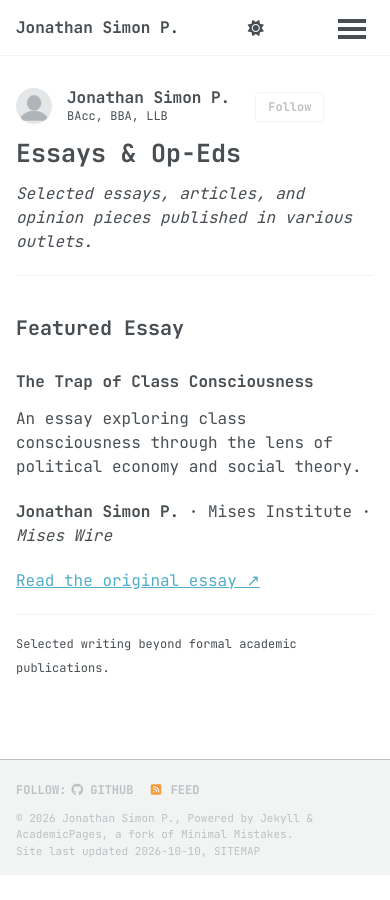
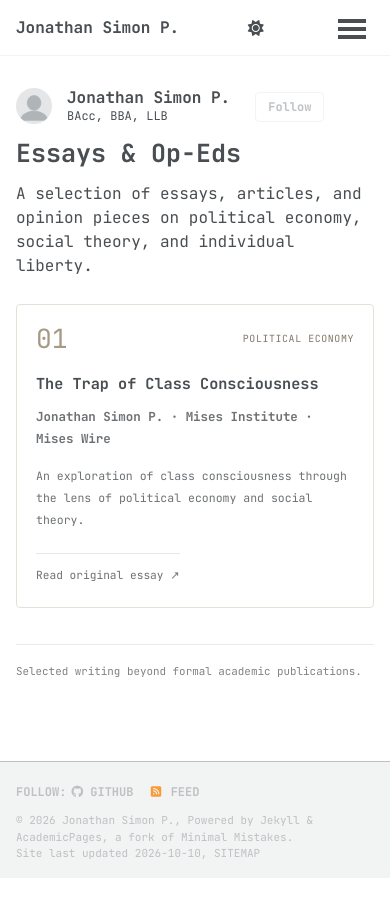
Before and after one commit to its-jon/its-jon.github.io, a Jekyll site: the page built from _pages/Essays & Op-Eds.md, in a window 390 px wide. Built offline with Jekyll 4.4.1, drawn with Linux system fonts in a browser that asks for light colours; a style sheet for code colours, icons or effects is not loaded; some of the changed lines change nothing that is shown.

Commit message:
Update Essays & Op-Eds.md

```diff
--- a/_pages/Essays & Op-Eds.md
+++ b/_pages/Essays & Op-Eds.md
@@ -5,20 +5,54 @@
 author_profile: true
 ---
 
-*Selected essays, articles, and opinion pieces published in various outlets.*
+A selection of essays, articles, and opinion pieces on political economy, social theory, and individual liberty.
 
----
+<style> .essay-grid { display: grid; grid-template-columns: repeat(2, minmax(0, 1fr)); gap: 22px; margin: 36px 0; }
 
-## Featured Essay
+.essay { min-width: 0; padding: 24px 22px 20px; border: 1px solid #e5e1d9; border-radius: 4px; background: transparent; transition: border-color 0.2s ease; font-family: "JetBrains Mono", monospace; }
 
-### The Trap of Class Consciousness
+.essay:hover { border-color: #aaa18f; }
 
-An essay exploring class consciousness through the lens of political economy and social theory.
+.essay-top { display: flex; align-items: center; justify-content: space-between; gap: 12px; margin-bottom: 24px; }
 
-**Jonathan Simon P.** · Mises Institute · *Mises Wire*
+.essay-number { font-family: "JetBrains Mono", monospace; font-size: 1.65rem; font-weight: 400; line-height: 1; color: #a69a84; }
 
-[Read the original essay ↗](https://mises.org/mises-wire/trap-class-consciousness)
+.essay .category { margin: 0; font-size: 0.62rem; letter-spacing: 0.06em; line-height: 1.6; text-transform: uppercase; text-align: right; color: #817766; }
 
----
+.essay h3 { margin: 0 0 10px; font-family: "JetBrains Mono", monospace; font-size: 1rem; line-height: 1.7; font-weight: 600; color: inherit; }
 
-<small>Selected writing beyond formal academic publications.</small>
+.essay .publication { margin: 0 0 16px; font-family: "JetBrains Mono", monospace; font-size: 0.78rem; line-height: 1.7; font-weight: 600; color: inherit; opacity: 0.8; }
+
+.essay .description { margin: 0; font-family: "JetBrains Mono", monospace; font-size: 0.75rem; line-height: 1.9; color: inherit; opacity: 0.8; }
+
+.essay .essay-link { display: inline-block; margin-top: 22px; padding-top: 12px; border-top: 1px solid #e5e1d9; font-family: "JetBrains Mono", monospace; font-size: 0.7rem; line-height: 1.7; text-decoration: none; color: inherit; opacity: 0.8; }
+
+.essay .essay-link:hover { opacity: 1; text-decoration: underline; }
+
+.essays-note { margin-top: 30px; padding-top: 16px; border-top: 1px solid #e5e1d9; font-family: "JetBrains Mono", monospace; font-size: 0.68rem; line-height: 1.9; opacity: 0.7; }
+
+@media (max-width: 600px) { .essay-grid { grid-template-columns: 1fr; gap: 16px; margin-top: 26px; }
+
+.essay { padding: 21px 19px; }
+
+.essay-top { margin-bottom: 18px; }
+
+.essay h3 { font-size: 0.95rem; }
+
+.essay .description { font-size: 0.72rem; } } </style>
+
+<div class="essay-grid">
+
+<article class="essay"> <div class="essay-top"> <span class="essay-number">01</span> <p class="category">Political Economy</p> </div>
+
+<h3>The Trap of Class Consciousness</h3>
+
+<p class="publication">Jonathan Simon P. · Mises Institute · Mises Wire</p>
+
+<p class="description">An exploration of class consciousness through the lens of political economy and social theory.</p>
+
+<a class="essay-link" href="https://mises.org/mises-wire/trap-class-consciousness" target="_blank" rel="noopener noreferrer">Read original essay ↗</a> </article>
+
+</div>
+
+<p class="essays-note">Selected writing beyond formal academic publications.</p>
```
